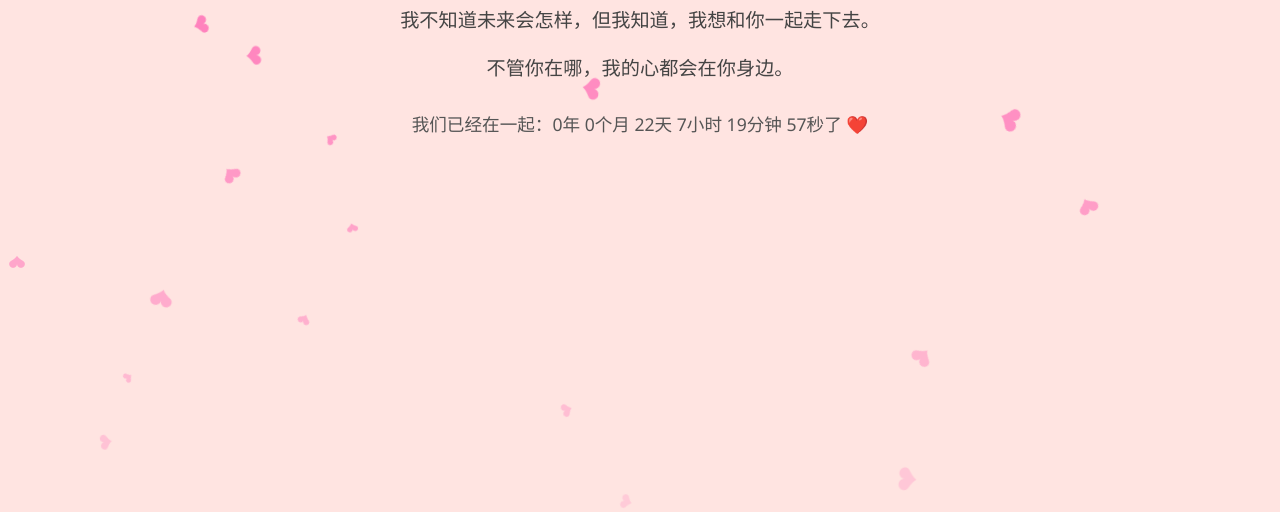
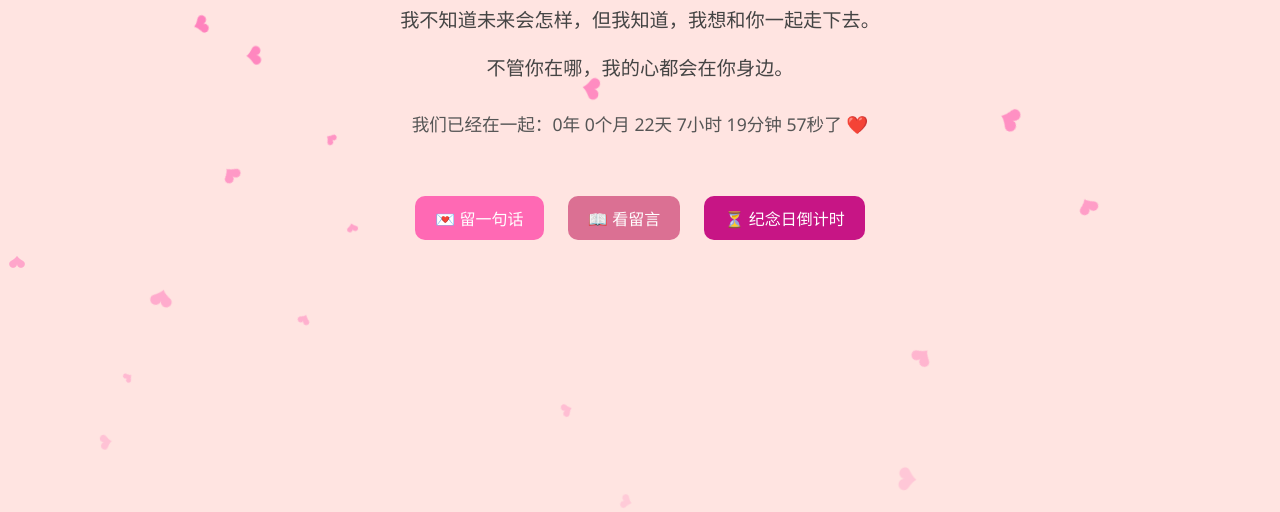
Before and after one commit to peepeew/love-gf-web, a Flask app: template templates/index.html in a window 1280 px wide. Shown: the part 142-654 px from the top of the page. Run offline with Flask 3, Linux system fonts and the light colour scheme; the template is opened without the code that fills it, so the values that code supplies are empty.

Commit message:
add: update index.html/map

```diff
--- a/templates/index.html
+++ b/templates/index.html
@@ -57,6 +57,25 @@
 
   <!-- 🎵 背景音乐播放器 -->
   <audio id="bgm" src="https://cdn.pixabay.com/download/audio/2022/03/15/audio_fce5b9bf98.mp3?filename=love-11097.mp3" autoplay loop></audio>
+<div style="margin-top: 50px;">
+  <a href="/submit" style="text-decoration: none;">
+    <button style="margin: 10px; padding: 10px 20px; font-size: 16px; border: none; border-radius: 10px; background-color: hotpink; color: white; cursor: pointer;">
+      💌 留一句话
+    </button>
+  </a>
+
+  <a href="/messages" style="text-decoration: none;">
+    <button style="margin: 10px; padding: 10px 20px; font-size: 16px; border: none; border-radius: 10px; background-color: palevioletred; color: white; cursor: pointer;">
+      📖 看留言
+    </button>
+  </a>
+
+  <a href="/anniversary" style="text-decoration: none;">
+    <button style="margin: 10px; padding: 10px 20px; font-size: 16px; border: none; border-radius: 10px; background-color: mediumvioletred; color: white; cursor: pointer;">
+      ⏳ 纪念日倒计时
+    </button>
+  </a>
+</div>
 
   <script>
     // ❤️ 设置纪念日时间
```
